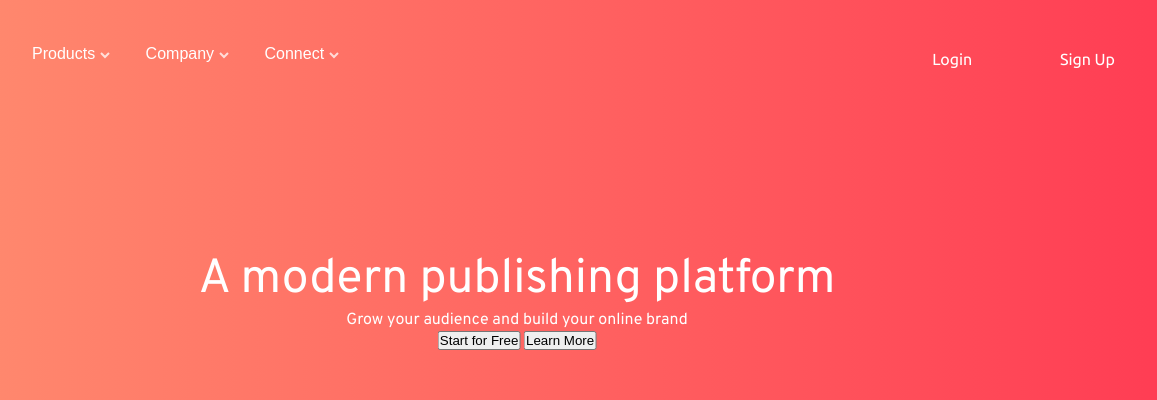
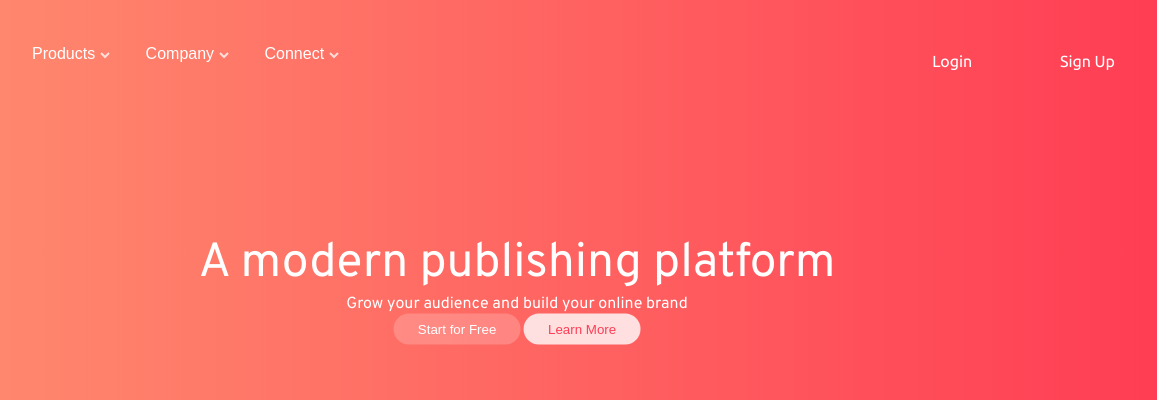
Before and after one commit to Antenor452/Front_end-mentor_blogr, a plain HTML site: page index.html in a window 1280 px wide. Shown: the top 400 px of the page, 123-1280 px from the left. Drawn offline with Linux system fonts and the light colour scheme.

Commit message:
button landing page icons and buttons

```diff
--- a/index.html
+++ b/index.html
@@ -63,8 +63,8 @@
     <span class="landing-text-big"> A modern publishing platform</span>
     <span class="landing-text-small">Grow your audience and build your online brand</span>
   <div class="landing-bns">
-    <button>Start for Free</button>
-    <button>Learn More</button>
+    <button class="btn start">Start for Free</button>
+    <button class="btn learn">Learn More</button>
   </div>
   </div>
 </div>
--- a/style.css
+++ b/style.css
@@ -93,14 +93,32 @@ li .dropdown-content a {
 
 }
 .btn{
-    padding: 6px 24px;
+    padding: 8px 24px;
     border-radius:25px;
+    border: none;
     /* border: 1px solid white; */
 }
-.btn:hover{
+.login-btn:hover ,.signup-btn:hover{
  background-color:rgba(255, 255, 255, 0.4) ;
 
 }
+.start{
+    color: white;
+    background-color:rgba(255, 255, 255, 0.2);
+}
+.learn{
+   color:hsl(353, 100%, 62%) ;
+   background-color:rgba(255, 255, 255, 0.8);
+}
+.learn:hover,.start:hover{
+   cursor: pointer;
+}
+.learn:hover{
+    color: rgba(255, 255, 255, 0.8);
+    background-color:hsl(353, 100%, 62%) ;
+}
+
+
 /* Fonts */
 .homelink{
     font-size: 1.5rem;
```
